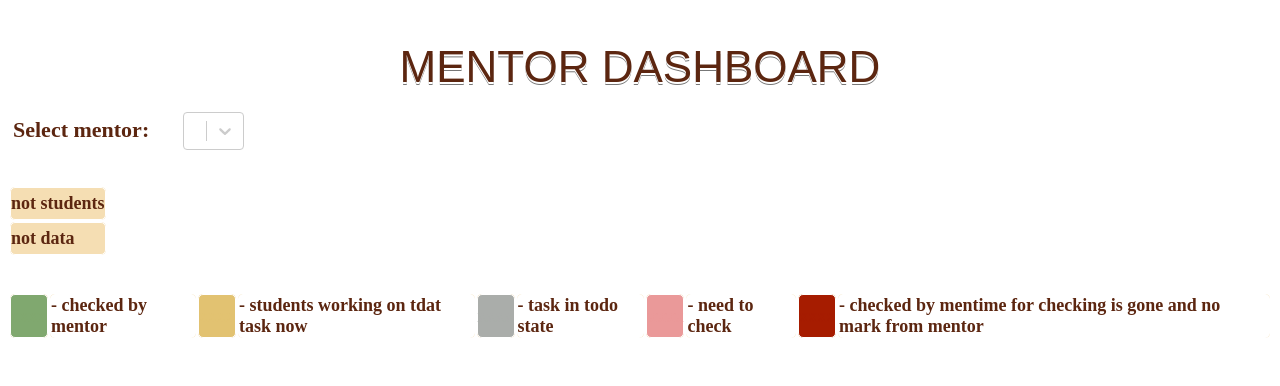
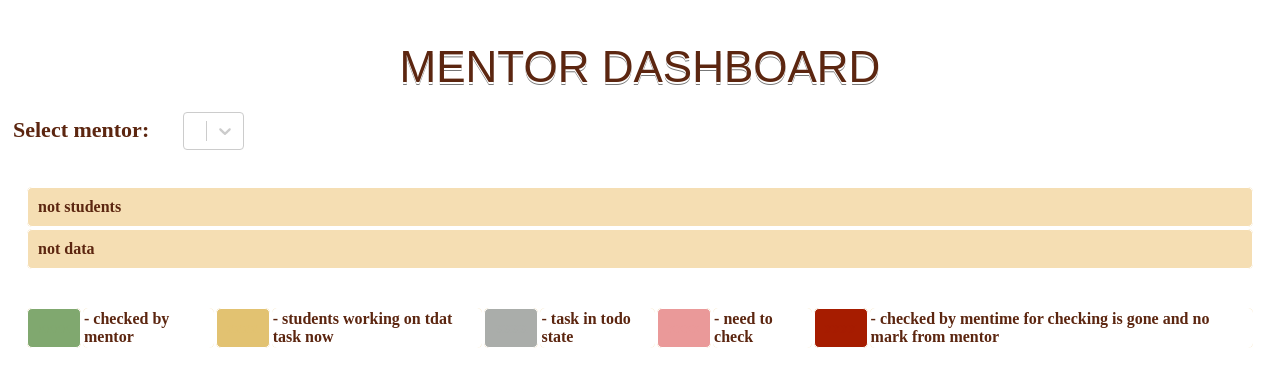
Before and after one commit to Pulya10c/dashboard-gh-pages, a React (Create React App) app: page / in a window 1280 px wide. Shown: the top 386 px of the page. Built offline with nearby package versions, Linux system fonts and the light colour scheme.

Commit message:
style: add style for table

```diff
--- a/src/components/Table.jsx
+++ b/src/components/Table.jsx
@@ -12,7 +12,7 @@ export class Table extends Component {
 
   listTasks = (data, mentor) =>
     Object.keys(data.tasks)
-      .map(item => <tr key={ data.tasks[item].id }><td><a target={ '_blank' } href={ data.tasks[item].link }>{ item }</a></td>{ data.mentors[mentor].students
+      .map(item => <tr key={ data.tasks[item].id }><td className='tasks-mame'><a target={ '_blank' } href={ data.tasks[item].link }>{ item }</a></td>{ data.mentors[mentor].students
         .map((stud) => <CellData key={ stud.tasks[item].id } nameClass={ stud.tasks[item].className } />
       )}</tr>
     );
--- a/src/style/App.css
+++ b/src/style/App.css
@@ -1,7 +1,7 @@
 body {
   color: #5C2610;
   background:white;
-  font-size: 18px;
+  font-size: 16px;
 }
 
  h1 {
--- a/src/style/Table.css
+++ b/src/style/Table.css
@@ -1,13 +1,13 @@
 
 th {
-  width: 400px;
+  /* width: 400px; */
   border-radius: 5px;
-  padding: 5px 8px;
+  padding: 8px 10px;
   border: 1px solid white;
 }
 
 td {
-  padding: 5px 0;
+  padding: 10px 10px;
   border-radius: 5px;
   font-weight: 700;
   border: 1px solid white;
@@ -20,7 +20,8 @@ tr {
 }
 
 table{
-  margin: 35px 0;
+  width: calc(100vw - 50px);
+  margin: 35px auto;
   table-layout: auto;
   color: #5C2610;
   /* color: #607584; */
@@ -29,9 +30,9 @@ table{
 a {
   text-decoration: none;
   display: inline-block;
-  padding: 5px 10px;
+  /* padding: 5px 10px; */
   letter-spacing: 1px;
-  font-size: 18px;
+  font-size: 16px;
   transition: .3s ease-in-out;
 }
 
@@ -78,3 +79,7 @@ a:hover {
   background: white;
   padding: 0 10px 0 0;
 }
+
+.tasks-mame {
+  width: 20vw;
+}
```
Also changed, not shown: 1 other file (tests, documents, lock files or other folders).
